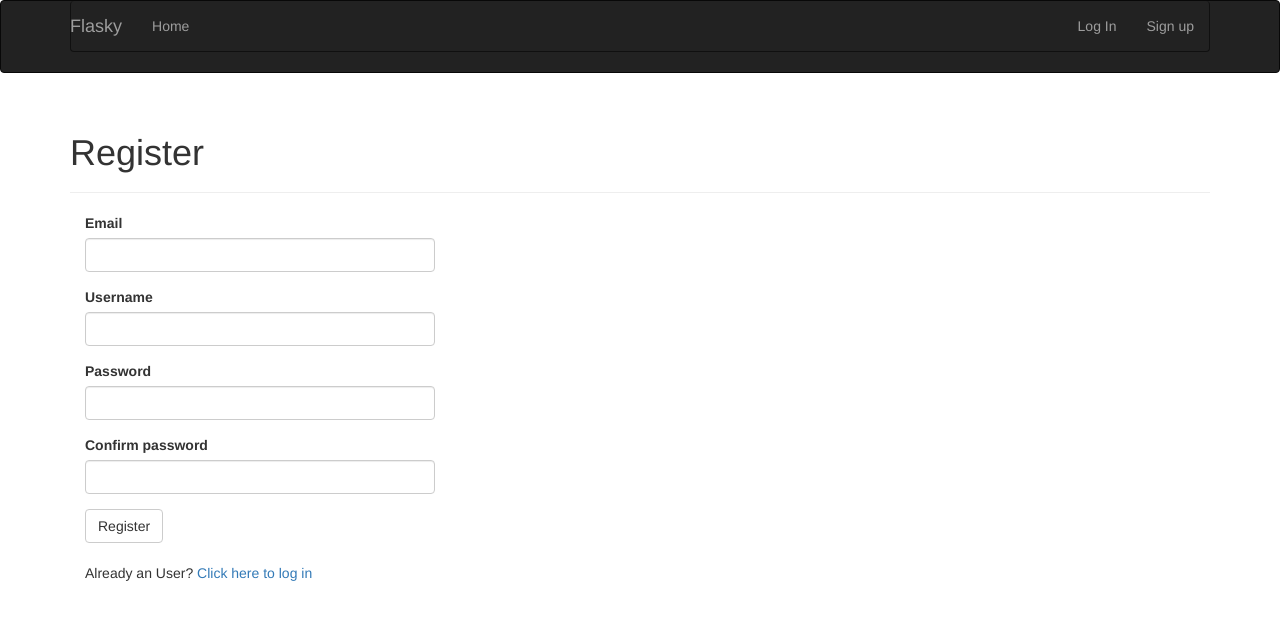
After one commit to Henrique-mazzoleni/Flask_Web_Development, a Flask app: page /auth/register in a window 1280 px wide. The commit adds this page. Shown: the top 620 px of the page. Run offline with Flask 2, Linux system fonts and the light colour scheme; some libraries are stand-ins or nearby versions.

Commit message:
Added User Registration

```diff
--- a/app/__init__.py
+++ b/app/__init__.py
@@ -4,11 +4,14 @@ from flask_moment import Moment
 from flask_sqlalchemy import SQLAlchemy
 from flask_mail import Mail
 from config import config
+from flask_login import LoginManager
 
 bootstrap = Bootstrap()
 moment = Moment()
 db = SQLAlchemy()
 mail = Mail()
+login_manager = LoginManager()
+login_manager.login_view = 'auth.login'
 
 def create_app(config_name):
     app = Flask(__name__)
@@ -19,8 +22,11 @@ def create_app(config_name):
     mail.init_app(app)
     moment.init_app(app)
     db.init_app(app)
+    login_manager.init_app(app)
 
     from .main import main as main_blueprint
     app.register_blueprint(main_blueprint)
+    from .auth import auth as auth_blueprint
+    app.register_blueprint(auth_blueprint, url_prefix='/auth')
 
     return app
--- /dev/null
+++ b/app/auth/__init__.py
@@ -0,0 +1,5 @@
+from flask import Blueprint
+
+auth = Blueprint('auth', __name__)
+
+from . import views
--- /dev/null
+++ b/app/auth/froms.py
@@ -0,0 +1,34 @@
+from flask_wtf import FlaskForm
+from wtforms import StringField, PasswordField, BooleanField, SubmitField, ValidationError
+from wtforms.validators import DataRequired, Length, Regexp, EqualTo, Email
+# from email_validator import validate_email
+from ..models import User
+
+
+class RegistrationForm(FlaskForm):
+    email = StringField('Email', validators=[DataRequired(), Length(1,64),Email()])
+    username = StringField('Username', validators=[
+        DataRequired(), Length(1,64),
+        Regexp('^[A-Za-z][A-Za-z0-9.]*$', 0,
+        'Usernames must have only letters, numbers, dots or '
+        'underscores.')])
+    password = PasswordField('Password', validators=[
+        DataRequired(), EqualTo('password2', message='Passwords must match')
+    ])
+    password2 = PasswordField('Confirm password', validators=[DataRequired()])
+    submit = SubmitField('Register')
+
+    def validate_email(self, field):
+        if User.query.filter_by(email=field.data).first():
+            raise ValidationError('Email already registered')
+
+    def validate_username(self, field):
+        if User.query.filter_by(username=field.data).first():
+            raise ValidationError('Username already in use')
+
+
+class LoginForm(FlaskForm):
+    email = StringField('Email', validators=[DataRequired(), Length(1,64), Email()])
+    password = PasswordField('Password', validators=[DataRequired()])
+    remember_me = BooleanField('Keep me logged in')
+    submit = SubmitField('Log In')
--- /dev/null
+++ b/app/auth/views.py
@@ -0,0 +1,40 @@
+from flask import render_template, redirect, request, url_for, flash
+from flask_login import login_user, login_required, logout_user
+from . import auth
+from ..models import User
+from .froms import LoginForm, RegistrationForm
+from .. import db
+
+@auth.route('/register', methods=['GET', 'POST'])
+def register():
+    form = RegistrationForm()
+    if form.validate_on_submit():
+        user = User(email = form.email.data,
+                    username = form.username.data,
+                    password = form.password.data)
+        db.session.add(user)
+        db.session.commit()
+        flash('Registration Successfull. You may now log in.')
+        return redirect(url_for('auth.login'))
+    return render_template('auth/register.html', form=form)
+
+@auth.route('/login', methods=['GET', 'POST'])
+def login():
+    form = LoginForm()
+    if form.validate_on_submit():
+        user = User.query.filter_by(email=form.email.data).first()
+        if user is not None and user.verify_password(form.password.data):
+            login_user(user, form.remember_me.data)
+            next = request.args.get('next')
+            if next is None or not next.startswith('/'):
+                next = url_for('main.index')
+            return redirect(next)
+        flash('Invalid username or password.')
+    return render_template('auth/login.html', form=form)
+
+@auth.route('/logout')
+@login_required
+def logout():
+    logout_user()
+    flash('You have been logged out')
+    return redirect(url_for('main.index'))
--- /dev/null
+++ b/app/templates/auth/register.html
@@ -0,0 +1,20 @@
+{% extends 'base.html' %}
+{% import 'bootstrap/wtf.html' as wtf %}
+
+{% block title %}Flasky - Register{% endblock %}
+
+{% block page_content %}
+<div class="page-header">
+    <h1>Register</h1>
+</div>
+<div class="col-md-4">
+    {{ wtf.quick_form(form) }}
+    <br>
+    <p>
+        Already an User?
+        <a href="{{ url_for('auth.login') }}">
+            Click here to log in
+        </a>
+    </p>
+</div>
+{% endblock %}
--- a/app/templates/base.html
+++ b/app/templates/base.html
@@ -17,6 +17,14 @@
         <div class="navbar-collapse navbar">
             <ul class="nav navbar-nav">
                 <li><a href="/">Home</a></li>
+            </ul>
+            <ul class="nav navbar-nav navbar-right">
+                {% if current_user.is_authenticated %}
+                <li><a href="{{ url_for('auth.logout') }}">Log Out</a></li>
+                {% else %}
+                <li><a href="{{ url_for('auth.login') }}">Log In</a></li>
+                <li><a href="{{ url_for('auth.register') }}">Sign up</a></li>
+                {% endif %}
             </ul>
         </div>
     </div>
--- a/pyproject.toml
+++ b/pyproject.toml
@@ -13,3 +13,6 @@ Flask-WTF = "^0.15.1"
 Flask-SQLAlchemy = "^2.5.1"
 Flask-Migrate = "^3.0.1"
 Flask-Mail = "^0.9.1"
+Flask-Login = "^0.5.0"
+email-validator = "^1.1.3"
+wtforms-validators = "^1.0.0"
--- a/requirements.txt
+++ b/requirements.txt
@@ -6,3 +6,5 @@ flask-wtf
 flask-sqlalchemy
 flask-migrate
 flask-mail
+flask-login
+email-validator
```
Also changed, not shown: app/models.py (+10 -2 lines), app/templates/auth/login.html (added, +20 -0 lines), app/templates/index.html (+1 -9 lines), data-dev.sqlite, 1 other file.
